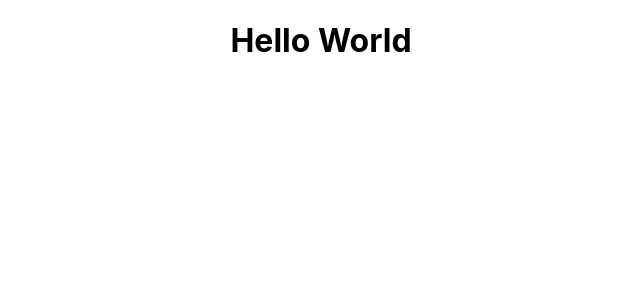
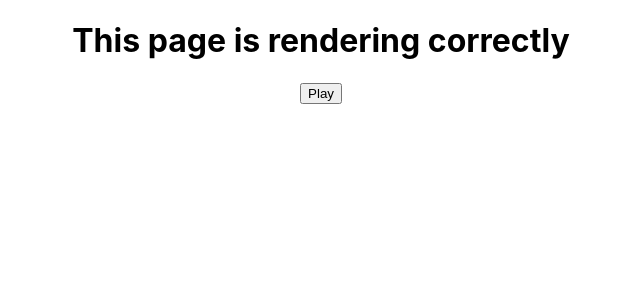
Before and after one commit to lcpfdev/react-web-api-synth, a React (Create React App) app: page / in a window 1280 px wide. Shown: the top 300 px of the page, without its empty margins (319-959 px from the left). Built offline with nearby package versions, Linux system fonts and the light colour scheme.

Commit message:
creating osc

```diff
--- a/src/components/synth.js
+++ b/src/components/synth.js
@@ -1,10 +1,27 @@
 import './synth.css'
 const Synth = () => {
-    return(
+    const check = "This page is rendering correctly";
 
-        <h1>Hello World</h1>
+    const audioContext = new AudioContext(); // Lets us use Audio API
+    let osc = audioContext.createOscillator(); // creates osc
+    osc.type = 'triangle'; // sets wave
+    osc.connect(audioContext.destination); //destination is speakers by default
+        if (audioContext.state === 'suspended') {
+            audioContext.resume()
+        }
 
 
+
+
+
+
+    return(
+        <div>
+        <h1>{check}</h1>
+        <button onClick={(e) => { }}>Play</button>
+
+
+        </div>
     );
 
 };
```
